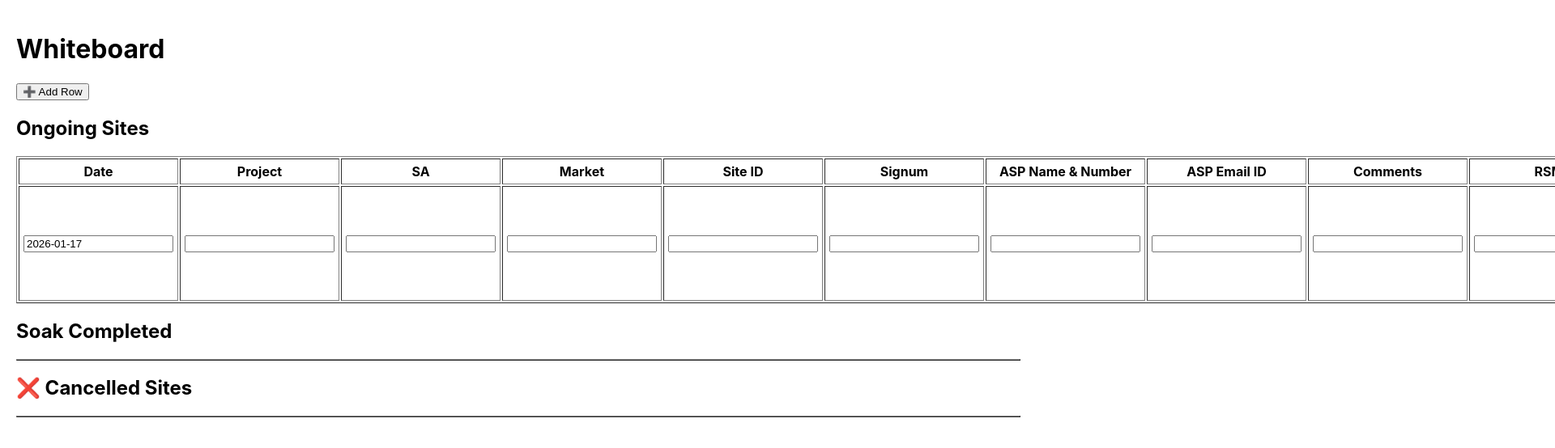
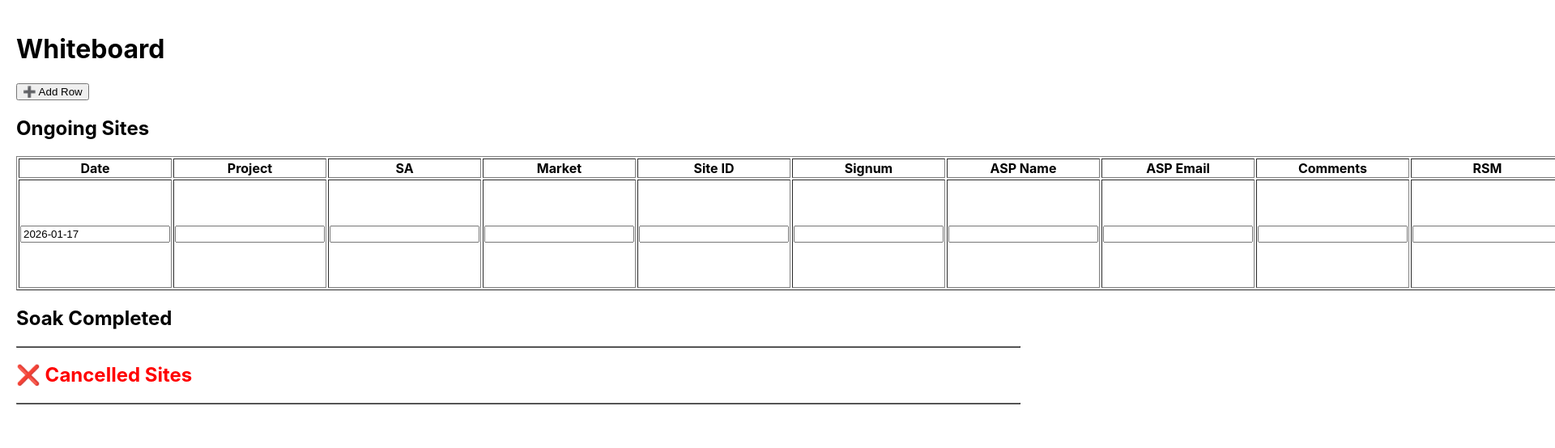
Before and after one commit to singhvivekbahadur-sudo/whiteboard-ui, a React (Create React App) app: page / in a window 1280 px wide. Both pictures are taken after a click on the button "➕ Add Row". Shown: the top 554 px of the page at 81% size, 1920 px wide, since content can reach past the window. Built offline with nearby package versions, Linux system fonts and the light colour scheme.

Commit message:
EmailJS working - correct template ID

```diff
--- a/package.json
+++ b/package.json
@@ -3,11 +3,13 @@
   "version": "0.1.0",
   "private": true,
   "dependencies": {
+    "@emailjs/browser": "^4.4.1",
     "@supabase/supabase-js": "^2.89.0",
     "@testing-library/dom": "^10.4.1",
     "@testing-library/jest-dom": "^6.9.1",
     "@testing-library/react": "^16.3.1",
     "@testing-library/user-event": "^13.5.0",
+    "emailjs-com": "^3.2.0",
     "file-saver": "^2.0.5",
     "react": "^19.2.3",
     "react-dom": "^19.2.3",
--- a/src/App.js
+++ b/src/App.js
@@ -1,4 +1,13 @@
 import React, { useEffect, useState } from "react";
+import emailjs from "@emailjs/browser";
+
+/* ================= EMAILJS CONFIG ================= */
+const EMAILJS_SERVICE_ID = "service_m1ki0js";
+const EMAILJS_TEMPLATE_ID = "template_tkia51p";
+const EMAILJS_PUBLIC_KEY = "a1fQr9xeIiL4hJlH8";
+/* ================================================== */
+
+emailjs.init(EMAILJS_PUBLIC_KEY);
 
 const emptyRow = {
   date: new Date().toISOString().slice(0, 10),
@@ -21,12 +30,7 @@ const MARKET_RANGES = [
   { from: 30, to: 38, market: "NoCal", rsm: "Jesus Ruben", email: "jesus.ruben.luna@ericsson.com" },
   { from: 40, to: 54, market: "SoCal", rsm: "Vivek Kumar", email: "vivek.j.kumar@ericsson.com" },
   { from: 142, to: 151, market: "Florida", rsm: "Vivek Singh", email: "vivek.bahadur.s.singh@ericsson.com" },
-  { from: 152, to: 164, market: "CAR/TN", rsm: "Vivek Singh", email: "vivek.bahadur.s.singh@ericsson.com" },
-  { from: 168, to: 177, market: "GA/AL", rsm: "Isaac David", email: "isaac.david.perez@ericsson.com" },
-  { from: 188, to: 198, market: "GP", rsm: "Fernando Gonzalez", email: "fernando.balderrama.gonzalez@ericsson.com" },
-  { from: 202, to: 210, market: "IL/WI", rsm: "Irwing Perez", email: "irwing.esquivel.perez@ericsson.com" },
-  { from: 214, to: 219, market: "KS/MO", rsm: "Supashya Saurav", email: "supashya.saurav@ericsson.com" },
-  { from: 224, to: 233, market: "MI/IN/KY", rsm: "Carlos Adrian", email: "carlos.adrian.melo@ericsson.com" }
+  { from: 152, to: 164, market: "CAR/TN", rsm: "Vivek Singh", email: "vivek.bahadur.s.singh@ericsson.com" }
 ];
 
 export default function App() {
@@ -34,68 +38,32 @@ export default function App() {
   const [soakRows, setSoakRows] = useState([]);
   const [cancelledRows, setCancelledRows] = useState([]);
 
-  // LOAD FROM STORAGE
   useEffect(() => {
-    const r = localStorage.getItem("wb_rows");
-    const s = localStorage.getItem("wb_soak");
-    const c = localStorage.getItem("wb_cancelled");
-    if (r) setRows(JSON.parse(r));
-    if (s) setSoakRows(JSON.parse(s));
-    if (c) setCancelledRows(JSON.parse(c));
+    setRows(JSON.parse(localStorage.getItem("wb_rows") || "[]"));
+    setSoakRows(JSON.parse(localStorage.getItem("wb_soak") || "[]"));
+    setCancelledRows(JSON.parse(localStorage.getItem("wb_cancel") || "[]"));
   }, []);
 
-  // SAVE TO STORAGE
-  useEffect(() => {
-    localStorage.setItem("wb_rows", JSON.stringify(rows));
-  }, [rows]);
+  useEffect(() => localStorage.setItem("wb_rows", JSON.stringify(rows)), [rows]);
+  useEffect(() => localStorage.setItem("wb_soak", JSON.stringify(soakRows)), [soakRows]);
+  useEffect(() => localStorage.setItem("wb_cancel", JSON.stringify(cancelledRows)), [cancelledRows]);
 
-  useEffect(() => {
-    localStorage.setItem("wb_soak", JSON.stringify(soakRows));
-  }, [soakRows]);
+  const addRow = () => setRows([...rows, { ...emptyRow }]);
+  const deleteRow = index => setRows(rows.filter((_, i) => i !== index));
 
-  useEffect(() => {
-    localStorage.setItem("wb_cancelled", JSON.stringify(cancelledRows));
-  }, [cancelledRows]);
+  const extractPrefix = value => {
+    const m = value.match(/\d{3}/);
+    return m ? parseInt(m[0], 10) : null;
+  };
 
-  function addRow() {
-    setRows([...rows, { ...emptyRow }]);
-  }
-
-  function deleteRow(index) {
-    setRows(rows.filter((_, i) => i !== index));
-  }
-
-  function moveToSoak(index) {
-    const row = rows[index];
-    setSoakRows([...soakRows, row]);
-    deleteRow(index);
-  }
-
-  function cancelRow(index) {
-    const row = rows[index];
-    setCancelledRows([...cancelledRows, row]);
-    deleteRow(index);
-  }
-
-  function extractFirst3Digits(value) {
-    if (!value) return null;
-    const match = value.match(/\d{3,}/);
-    if (!match) return null;
-    return parseInt(match[0].substring(0, 3), 10);
-  }
-
-  function resolveMarket(prefix) {
-    return MARKET_RANGES.find(r => prefix >= r.from && prefix <= r.to);
-  }
-
-  function update(index, field, value) {
+  const update = (index, field, value) => {
     const updated = [...rows];
-    let row = { ...updated[index], [field]: value };
+    const row = { ...updated[index], [field]: value };
 
     if (field === "site_id") {
-      const prefix = extractFirst3Digits(value);
+      const prefix = extractPrefix(value);
       if (prefix !== null) {
-        const match = resolveMarket(prefix);
+        const match = MARKET_RANGES.find(r => prefix >= r.from && prefix <= r.to);
         if (match) {
           row.market = match.market;
           row.rsm = match.rsm;
@@ -106,34 +74,63 @@ export default function App() {
 
     updated[index] = row;
     setRows(updated);
-  }
+  };
 
-  function renderRow(row, i, readOnly = false) {
-    return (
-      <>
-        <td><input value={row.date} readOnly={readOnly} onChange={e => update(i, "date", e.target.value)} /></td>
-        <td><input value={row.project} readOnly={readOnly} onChange={e => update(i, "project", e.target.value)} /></td>
-        <td><input value={row.sa} readOnly={readOnly} onChange={e => update(i, "sa", e.target.value)} /></td>
-        <td><input value={row.market} readOnly /></td>
-        <td><input value={row.site_id} readOnly={readOnly} onChange={e => update(i, "site_id", e.target.value)} /></td>
-        <td><input value={row.signum} readOnly={readOnly} onChange={e => update(i, "signum", e.target.value)} /></td>
-        <td><input value={row.asp_name_number} readOnly={readOnly} onChange={e => update(i, "asp_name_number", e.target.value)} /></td>
-        <td><input value={row.asp_email_id} readOnly={readOnly} onChange={e => update(i, "asp_email_id", e.target.value)} /></td>
-        <td><input value={row.comments} readOnly={readOnly} onChange={e => update(i, "comments", e.target.value)} /></td>
-        <td><input value={row.rsm} readOnly /></td>
-        <td><input value={row.rsm_email} readOnly /></td>
+  /* 🔍 DEBUG EMAIL FUNCTION */
+  const sendSoakEmail = row => {
+    const to_email = [row.rsm_email, row.asp_email_id]
+      .filter(Boolean)
+      .join(",");
+
+    console.log("👉 EMAIL TRYING TO SEND TO:", to_email);
+
+    emailjs
+      .send(
+        EMAILJS_SERVICE_ID,
+        EMAILJS_TEMPLATE_ID,
+        { ...row, to_email }
+      )
+      .then(
+        res => console.log("✅ EMAIL SENT SUCCESS", res),
+        err => console.error("❌ EMAIL FAILED", err)
+      );
+  };
+
+  const moveToSoak = index => {
+    const row = rows[index];
+    sendSoakEmail(row);
+    setSoakRows([...soakRows, row]);
+    deleteRow(index);
+  };
+
+  const cancelRow = index => {
+    const row = rows[index];
+    setCancelledRows([...cancelledRows, row]);
+    deleteRow(index);
+  };
+
+  const renderRow = (row, i, actions) => (
+    <tr key={i}>
+      <td><input value={row.date} onChange={e => update(i,"date",e.target.value)} readOnly={!actions} /></td>
+      <td><input value={row.project} onChange={e => update(i,"project",e.target.value)} readOnly={!actions} /></td>
+      <td><input value={row.sa} onChange={e => update(i,"sa",e.target.value)} readOnly={!actions} /></td>
+      <td><input value={row.market} readOnly /></td>
+      <td><input value={row.site_id} onChange={e => update(i,"site_id",e.target.value)} readOnly={!actions} /></td>
+      <td><input value={row.signum} onChange={e => update(i,"signum",e.target.value)} readOnly={!actions} /></td>
+      <td><input value={row.asp_name_number} onChange={e => update(i,"asp_name_number",e.target.value)} readOnly={!actions} /></td>
+      <td><input value={row.asp_email_id} onChange={e => update(i,"asp_email_id",e.target.value)} readOnly={!actions} /></td>
+      <td><input value={row.comments} onChange={e => update(i,"comments",e.target.value)} readOnly={!actions} /></td>
+      <td><input value={row.rsm} readOnly /></td>
+      <td><input value={row.rsm_email} readOnly /></td>
+      {actions && (
         <td>
-          {!readOnly && (
-            <>
-              <button onClick={() => moveToSoak(i)}>➡ Move to Soak</button>{" "}
-              <button onClick={() => cancelRow(i)}>❌ Cancel</button>{" "}
-              <button onClick={() => deleteRow(i)}>🗑</button>
-            </>
-          )}
+          <button onClick={() => moveToSoak(i)}>➡ Move to Soak</button>
+          <button onClick={() => cancelRow(i)}>❌ Cancel</button>
+          <button onClick={() => deleteRow(i)}>🗑</button>
         </td>
-      </>
-    );
-  }
+      )}
+    </tr>
+  );
 
   return (
     <div style={{ padding: 20 }}>
@@ -141,41 +138,25 @@ export default function App() {
       <button onClick={addRow}>➕ Add Row</button>
 
       <h2>Ongoing Sites</h2>
-      <table border="1" cellPadding="5" width="100%">
+      <table border="1" width="100%">
         <thead>
           <tr>
             <th>Date</th><th>Project</th><th>SA</th><th>Market</th><th>Site ID</th>
-            <th>Signum</th><th>ASP Name & Number</th><th>ASP Email ID</th>
+            <th>Signum</th><th>ASP Name</th><th>ASP Email</th>
             <th>Comments</th><th>RSM</th><th>RSM Email</th><th>Actions</th>
           </tr>
         </thead>
-        <tbody>
-          {rows.map((r, i) => (
-            <tr key={i}>{renderRow(r, i, false)}</tr>
-          ))}
-        </tbody>
+        <tbody>{rows.map((r,i)=>renderRow(r,i,true))}</tbody>
       </table>
 
       <h2>Soak Completed</h2>
-      <table border="1" cellPadding="5" width="100%">
-        <tbody>
-          {soakRows.map((r, i) => (
-            <tr key={i} style={{ backgroundColor: "#d4f8d4" }}>
-              {renderRow(r, i, true)}
-            </tr>
-          ))}
-        </tbody>
+      <table border="1" width="100%">
+        <tbody>{soakRows.map((r,i)=>renderRow(r,i,false))}</tbody>
       </table>
 
-      <h2>❌ Cancelled Sites</h2>
-      <table border="1" cellPadding="5" width="100%">
-        <tbody>
-          {cancelledRows.map((r, i) => (
-            <tr key={i} style={{ backgroundColor: "#f8d7da" }}>
-              {renderRow(r, i, true)}
-            </tr>
-          ))}
-        </tbody>
+      <h2 style={{ color:"red" }}>❌ Cancelled Sites</h2>
+      <table border="1" width="100%">
+        <tbody>{cancelledRows.map((r,i)=>renderRow(r,i,false))}</tbody>
       </table>
     </div>
   );
```
Also changed, not shown: 1 other file (tests, documents, lock files or other folders).
